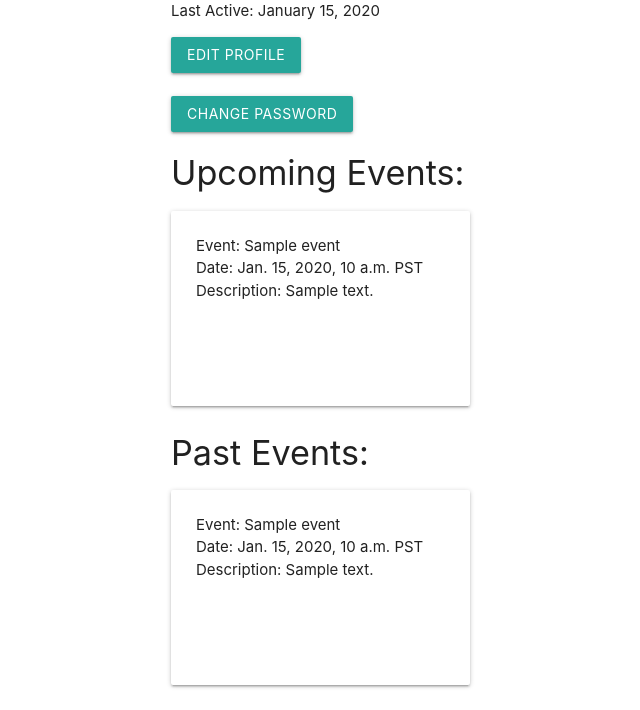
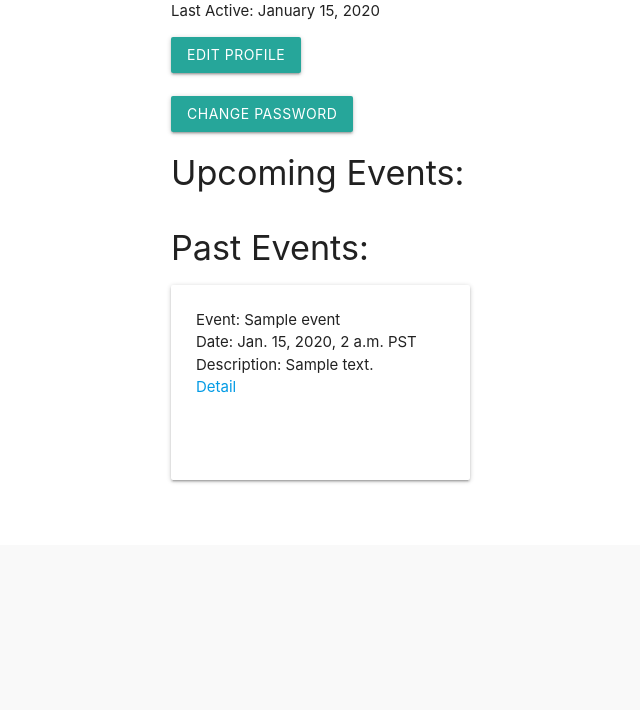
Before and after one commit to samleemcknight/jobber, a Django app: page /profile/ in a window 1280 px wide. Shown: the part 255-965 px from the top of the page, without its empty margins (21-661 px from the left). After the commit the page ends 738 px from the top, so only its background shows below. Run offline with Django 3.2, Linux system fonts and the light colour scheme; a user stored in the database is signed in; tables that the repository leaves empty hold one stand-in row (values such as "Sample post"); parts of the project's set-up code (start-up, migrations or seed data) failed here and were passed over.

Commit message:
orders events on profile as upcoming or past

```diff
--- a/jobber_project/settings.py
+++ b/jobber_project/settings.py
@@ -120,7 +120,7 @@ AUTH_PASSWORD_VALIDATORS = [
 
 LANGUAGE_CODE = 'en-us'
 
-TIME_ZONE = 'UTC'
+TIME_ZONE = 'America/Los_Angeles'
 
 USE_I18N = True
 
--- a/main_app/static/css/style.css
+++ b/main_app/static/css/style.css
@@ -82,6 +82,7 @@ nav h4 {
 #svg-resume {
   margin-top: 10px;
   height: 30vh;
+  float: right;
 }
 
 #svg-career {
--- a/main_app/templates/events/search_result.html
+++ b/main_app/templates/events/search_result.html
@@ -53,6 +53,7 @@
         <div class="card">
           <div class="card-content">
             <a href="{% url 'event_detail' event.id %}"><h5>{{ event.name }}</h5></a>
+            {{ event.date }}<br>
             {{ event.description|truncatechars:100 }}
             <a href="{% url 'event_detail' event.id %}"><p>Detail</p></a>
           </div>
--- a/main_app/templates/index.html
+++ b/main_app/templates/index.html
@@ -45,6 +45,7 @@
         <div class="card">
           <div class="card-content">
             <a href="{% url 'event_detail' event.id %}"><h5>{{ event.name }}</h5></a>
+            {{ event.date }}<br>
             {{ event.description|truncatechars:100 }}
             <a href="{% url 'event_detail' event.id %}"><p>Detail</p></a>
           </div>
--- a/main_app/templates/registration/profile.html
+++ b/main_app/templates/registration/profile.html
@@ -6,7 +6,7 @@
 
   <h2>{% block title %} {{ user.first_name }} {{user.last_name }} {% endblock %}</h2>
   <p>Username: {{ user }}</p>
-  <p>Date Joined: {{ date_joined }}</p>
+  <p>Date Joined: {{ date_joined }} </p>
   <p>Last Active: {{ last_login }}</p>
 
 {% if user.id == request.user.id  %}
@@ -25,12 +25,13 @@
 {% endif %}
 <h4>Upcoming Events:</h4>
 <div class="row">
-  {% for event in events %}
+  {% for event in future_events %}
   <div class="card col m4 event-cards">
       <div class="card-content">
-          Event: {{ event.name }}<br>
-          Date: {{ event.date }} {{ event.time_zone }}<br>
-          Description: {{ event.description }}
+        Event: {{ event.name }}<br>
+        Date: {{ event.date }} {{ event.time_zone }}<br>
+        Description: {{ event.description|truncatechars:100 }}
+        <a href="{% url 'event_detail' event.id %}"><p>Detail</p></a>
       </div>
   </div>
   {% endfor %}
@@ -38,12 +39,13 @@
 
 <h4>Past Events:</h4>
 <div class="row">
-  {% for event in events %}
+  {% for event in past_events %}
   <div class="card col m4 event-cards">
       <div class="card-content">
-          Event: {{ event.name }}<br>
-          Date: {{ event.date }} {{ event.time_zone }}<br>
-          Description: {{ event.description }}
+        Event: {{ event.name }}<br>
+        Date: {{ event.date }} {{ event.time_zone }}<br>
+        Description: {{ event.description|truncatechars:100 }}
+        <a href="{% url 'event_detail' event.id %}"><p>Detail</p></a>
       </div>
   </div>
   {% endfor %}
--- a/main_app/views.py
+++ b/main_app/views.py
@@ -1,5 +1,7 @@
 from django.shortcuts import render, redirect
-from django.utils import timezone, dateformat
+from datetime import timedelta, datetime
+from django.utils import dateformat
+from django.utils.timezone import make_aware, timezone
 from django.contrib.auth import login
 from django.contrib.auth.decorators import login_required
 from .forms import SignupForm, EventForm, EditProfileForm
@@ -10,7 +12,7 @@ from .models import Event, Category, User
 
 # home view:
 def home(request):
-  events = Event.objects.all().order_by('date')
+  events = Event.objects.all().order_by('-date')
   categories = Category.objects.all()
   context = {
     'events': events,
@@ -23,10 +25,20 @@ def profile(request):
   events = Event.objects.filter(user__id=request.user.id)
   date_joined = request.user.date_joined.strftime("%B %d, %Y")
   last_login = request.user.last_login.strftime("%B %d, %Y")
+  today = datetime.now()
+  today = make_aware(today)
+  future_events = []
+  past_events = []
+  for event in events:
+    if event.date >= today:
+      future_events.append(event)
+    else:
+      past_events.append(event)
   context = {
-    'events': events,
+    'past_events': past_events,
     'date_joined': date_joined,
-    'last_login': last_login
+    'last_login': last_login,
+    'future_events': future_events
   }
   return render(request, 'registration/profile.html', context)
 
@@ -44,9 +56,19 @@ def view_profile(request, user_id):
   user.date_joined = user.date_joined.strftime("%B %d, %Y")
   user.last_login = user.last_login.strftime("%B %d, %Y")
   events = Event.objects.filter(user__id=user_id)
+  today = datetime.now()
+  today = make_aware(today)
+  future_events = []
+  past_events = []
+  for event in events:
+    if event.date >= today:
+      future_events.append(event)
+    else:
+      past_events.append(event)
   context = {
     'user': user,
-    'events': events
+    'past_events': past_events,
+    'future_events': future_events
   }
   return render(request, 'registration/profile.html', context)
 
```
